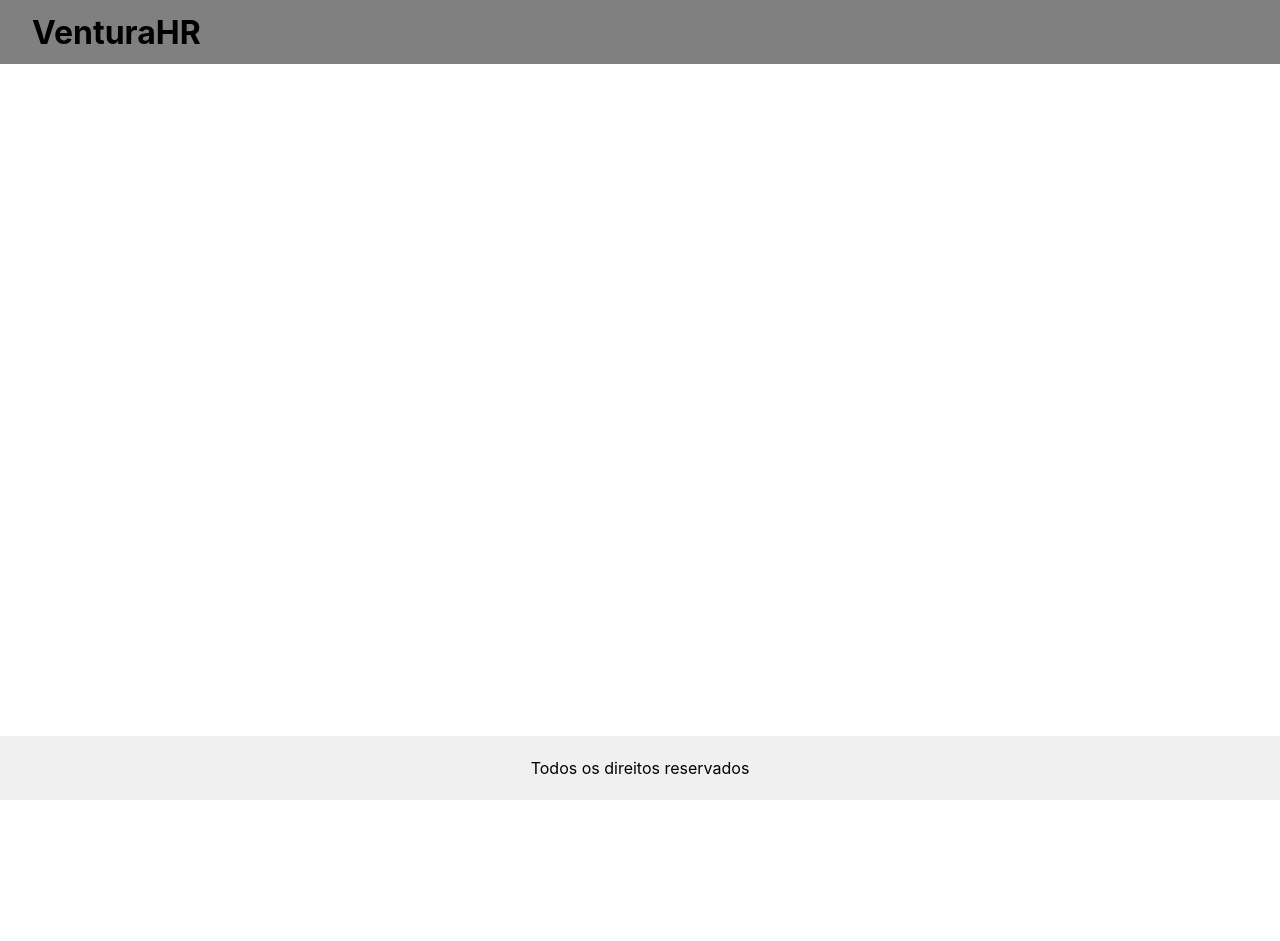
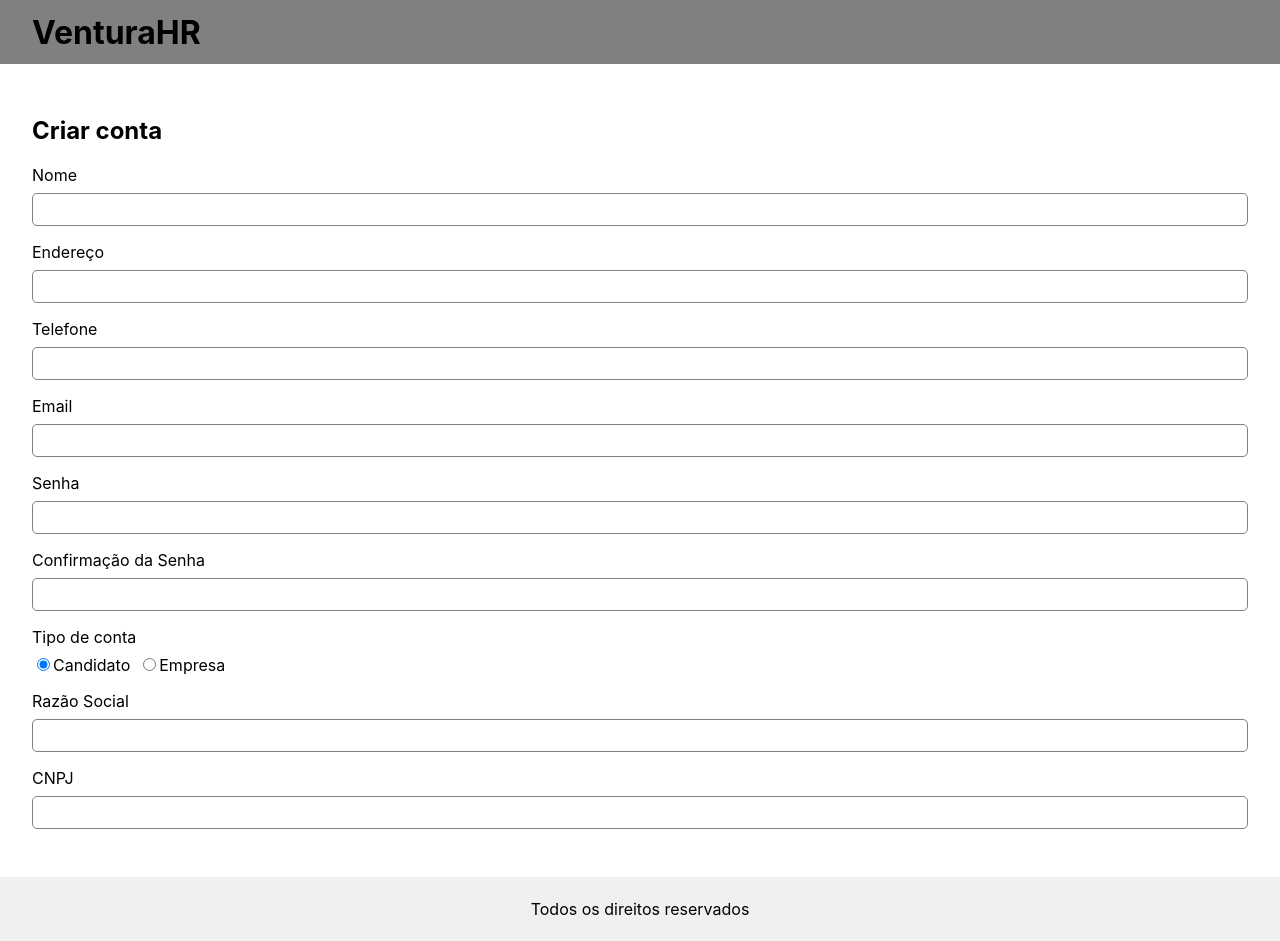
Before and after one commit to luizamendes/VenturaHR-client, a React (Create React App) app: page /registro in a window 1280 px wide. Before the commit the page ends 800 px from the top, so only its background shows below. Built offline with nearby package versions, Linux system fonts and the light colour scheme.

Commit message:
Starting register page

```diff
--- a/src/App.js
+++ b/src/App.js
@@ -1,6 +1,7 @@
 import React from "react";
 import { BrowserRouter, Switch, Route } from "react-router-dom";
 import { Home } from "./pages/Home";
+import { Register } from "./pages/Register";
 import { Header } from "./components/Header";
 import { Footer } from "./components/Footer";
 import { Main } from "./components/Main";
@@ -14,6 +15,7 @@ function App() {
         <Main>
           <Switch>
             <Route exact path="/" component={Home} />
+            <Route exact path="/registro" component={Register} />
           </Switch>
         </Main>
         <Footer />
--- a/src/components/Input/Input.js
+++ b/src/components/Input/Input.js
@@ -1,11 +1,34 @@
 import React from "react";
 import "./index.scss";
 
-export const Input = ({ labelText, ...props }) => {
+export const Input = ({ labelText, options, ...props }) => {
+  console.log("Input -> props", props);
+  const { type } = props;
+
   return (
     <label className="label">
       {labelText}
-      <input className="input" {...props} />
+      {type === "radio" ? (
+        <div className="input__radio-group">
+          {options.map((option, index) => {
+            return (
+              <div key={option}>
+                <input
+                  {...props}
+                  type="radio"
+                  id={option}
+                  name={labelText}
+                  value={option}
+                  defaultChecked={index === 0}
+                />
+                <label htmlFor={option}>{option}</label>
+              </div>
+            );
+          })}
+        </div>
+      ) : (
+        <input className="input" {...props} />
+      )}
     </label>
   );
 };
--- a/src/components/Input/index.scss
+++ b/src/components/Input/index.scss
@@ -11,4 +11,13 @@
   border-radius: 5px;
   padding: 0.5rem;
   margin: 0.5rem 0;
+
+  &__radio-group {
+    display: flex;
+    margin-top: 0.5rem;
+
+    > div {
+      margin-right: 0.5rem;
+    }
+  }
 }
--- /dev/null
+++ b/src/pages/Register/index.js
@@ -0,0 +1,35 @@
+import React, { useState } from "react";
+import { Input } from "../../components/Input";
+import "./index.scss";
+
+export const Register = () => {
+  const [accountType, setAccountType] = useState("candidate");
+
+  return (
+    <>
+      <h2>Criar conta</h2>
+      <form>
+        <Input labelText="Nome" type="text" />
+        <Input labelText="Endereço" type="text" />
+        <Input labelText="Telefone" type="text" />
+        <Input labelText="Email" type="text" />
+        <Input labelText="Senha" type="password" />
+        <Input labelText="Confirmação da Senha" type="password" />
+        <Input
+          type="radio"
+          labelText="Tipo de conta"
+          options={["Candidato", "Empresa"]}
+          onChange={(e) => setAccountType(e.target.value)}
+        />
+        {accountType === "Candidato" ? (
+          <Input labelText="CPF" />
+        ) : (
+          <div>
+            <Input labelText="Razão Social" />
+            <Input labelText="CNPJ" />
+          </div>
+        )}
+      </form>
+    </>
+  );
+};
```
Also changed, not shown: src/pages/Register/index.scss (added).
